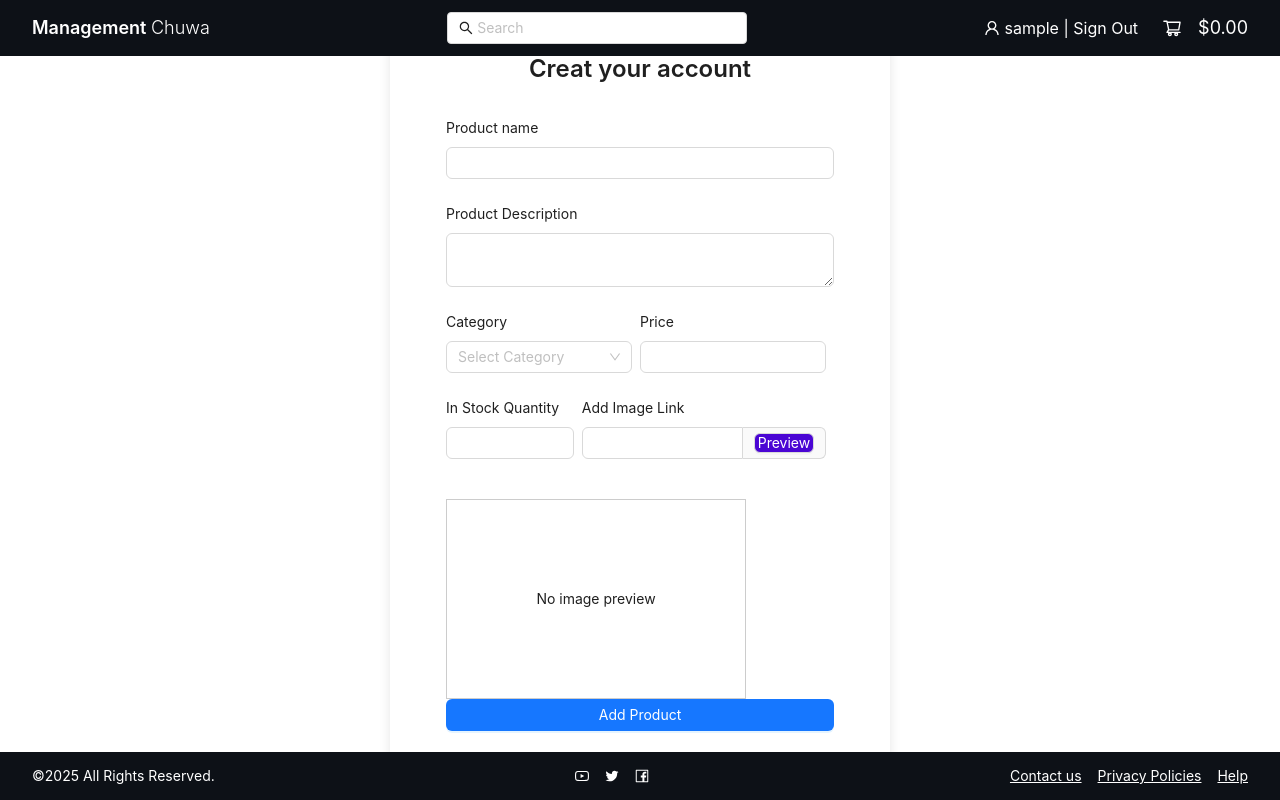
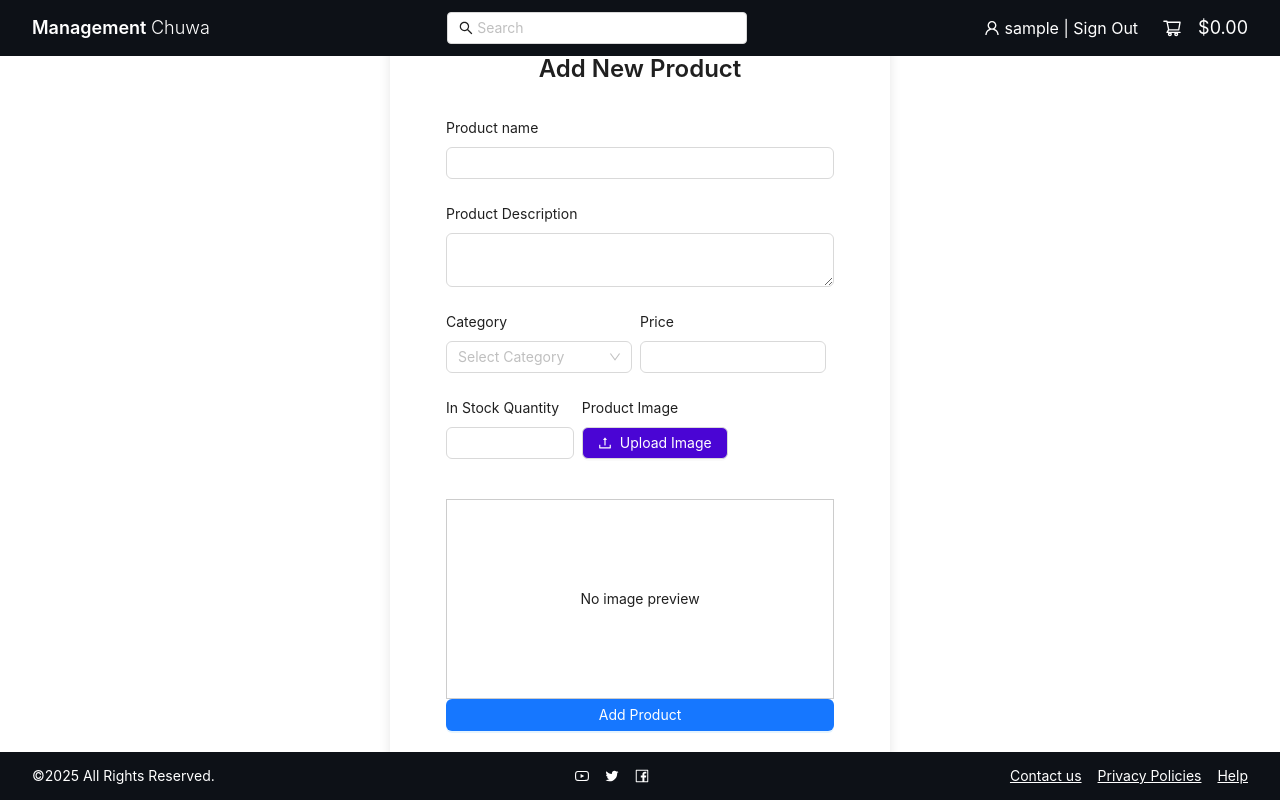
Before and after one commit to AAAAAiden/Proj1, a React (Create React App) app in the folder frontend/: page /productupload in a window 1280 px wide. Built offline with nearby package versions, Linux system fonts and the light colour scheme; sample sign-in values are in the browser's storage.

Commit message:
connect uploadPro.jsx with backend and enable local image upload

```diff
--- a/frontend/src/App.jsx
+++ b/frontend/src/App.jsx
@@ -7,6 +7,7 @@ import Layout from './components/Layout';
 import Products from './components/pages/Products';
 import RecoverySent from "./components/Auth/RecoverySent";
 import UploadPro from "./components/pages/uploadPro";
+import AdminRoute from "./components/Auth/AdminRoute";
 
 function App() {
   return (
@@ -19,7 +20,14 @@ function App() {
           <Route path='/updatepassword' element={<UpdatePassword />} />
           <Route path="/products" element={<Products />} />
           <Route path="/recovery-sent" element={<RecoverySent />} />
-          <Route path="/productupload" element={<UploadPro />} />
+          <Route
+            path="/productupload"
+            element={
+              <AdminRoute>
+                <UploadPro />
+              </AdminRoute>
+            }
+          />
         </Route>
       </Routes>
     </Router>
--- /dev/null
+++ b/frontend/src/components/Auth/AdminRoute.jsx
@@ -0,0 +1,14 @@
+import React from "react";
+import { Navigate } from "react-router-dom";
+
+const AdminRoute = ({ children }) => {
+  const token = localStorage.getItem("token");
+  const role = localStorage.getItem("role");
+
+  if (!token) return <Navigate to="/signin" replace />;
+  if (role !== "admin") return <Navigate to="/products" replace />;
+
+  return children;
+};
+
+export default AdminRoute;
--- a/frontend/src/components/Auth/SignIn.jsx
+++ b/frontend/src/components/Auth/SignIn.jsx
@@ -22,11 +22,12 @@ const SignIn = () => {
   const onFinish = (values) => {
     signIn(values)
       .then((data) => {
-        console.log(data);
         if (data.token) {
+            console.log(data);
           messageApi.success("Sign In successful!");
           form.resetFields();
           localStorage.setItem("token", data.token);
+          localStorage.setItem("role", data.role);
           setAuthUser(data.username);
           setTimeout(() => {
             navigate("/products");
--- a/frontend/src/components/pages/uploadPro.jsx
+++ b/frontend/src/components/pages/uploadPro.jsx
@@ -1,33 +1,56 @@
 import React, { useState, useEffect } from "react";
-import { Card, Form, Input, Button, message, Typography, Descriptions , InputNumber, Select} from "antd";
-import { Link } from "react-router-dom";
+import {
+  Card, Form, Input, Button, message, Typography, InputNumber, Select, Upload,
+} from "antd";
+import { UploadOutlined } from "@ant-design/icons";
 import { useNavigate } from "react-router-dom";
 
-const { Title, Text } = Typography;
+const { Title } = Typography;
+const { Option } = Select;
 
 const UploadPro = () => {
   const [form] = Form.useForm();
   const [messageApi, contextHolder] = message.useMessage();
   const [animate, setAnimate] = useState(false);
+  const [previewUrl, setPreviewUrl] = useState("");
   const navigate = useNavigate();
-  const { Option } = Select;
-  const [previewUrl, setPreviewUrl] = useState('');
-
 
   useEffect(() => {
     setAnimate(true);
   }, []);
 
   const onFinish = (values) => {
+    const token = localStorage.getItem("token");
 
-  };
+    const formData = new FormData();
+    formData.append("name", values.product.name);
+    formData.append("description", values.product.Description || "");
+    formData.append("category", values.product.category);
+    formData.append("price", values.product.price);
+    formData.append("quantity", values.product.quantity);
+    formData.append("image", values.product.image[0].originFileObj);
 
-  const handlePreview = () => {
-
-    const imageUrl = form.getFieldValue(['product', 'image']);
-    setPreviewUrl(imageUrl);
-    console.log('Image URL: ', imageUrl);
-    console.log(imageUrl);
+    fetch("http://localhost:5001/api/products", {
+      method: "POST",
+      headers: {
+        "x-auth-token": token,
+      },
+      body: formData,
+    })
+      .then(async (res) => {
+        const data = await res.json().catch(() => ({}));
+        if (!res.ok) throw data;
+        return data;
+      })
+      .then((data) => {
+        messageApi.success("🎉 Product uploaded successfully!");
+        form.resetFields();
+        setPreviewUrl("");
+      })
+      .catch((err) => {
+        console.error("Upload error:", err);
+        messageApi.error(err.msg || "Failed to upload product.");
+      });
   };
 
   return (
@@ -53,7 +76,7 @@ const UploadPro = () => {
         >
           <div style={{ padding: "40px 32px" }}>
             <Title level={3} style={{ textAlign: "center", marginBottom: 32 }}>
-              Creat your account
+              Add New Product
             </Title>
 
             <Form
@@ -64,84 +87,132 @@ const UploadPro = () => {
               autoComplete="off"
             >
               <Form.Item
-                name={['product', 'name']}
+                name={["product", "name"]}
                 label="Product name"
-                rules={[
-                    { required: true, message: "Please enter the name of the product" }
-                ]}
+                rules={[{ required: true, message: "Please enter the product name" }]}
               >
-                <Input/>
+                <Input />
               </Form.Item>
 
               <Form.Item
-                name={['product', 'Description']}
+                name={["product", "Description"]}
                 label="Product Description"
-
+                rules={[{ required: true, message: "Please enter the description" }]}
               >
                 <Input.TextArea />
               </Form.Item>
 
-
-
-
-
-
               <Form.Item style={{ marginBottom: 0 }}>
                 <Form.Item
+                  name={["product", "category"]}
                   label="Category"
-                    rules={[{ required: true }]}
-                    style={{ display: 'inline-block', width: 'calc(50% - 8px)' }}
+                  rules={[{ required: true, message: "Please enter the category" }]}
+                  style={{
+                    display: "inline-block",
+                    width: "calc(50% - 8px)",
+                  }}
                 >
                   <Select placeholder="Select Category">
                     <Option value="category1">category1</Option>
                     <Option value="category2">category2</Option>
                   </Select>
                 </Form.Item>
+
                 <Form.Item
+                  name={["product", "price"]}
                   label="Price"
-                    rules={[{ required: true }]}
-                    style={{ display: 'inline-block', width: 'calc(50% - 8px)', margin: '0 8px' }}
+                  rules={[
+                    { required: true, message: "Please enter the price" },
+                    {
+                      type: "number",
+                      min: 0,
+                      message: "Price must be a non-negative number",
+                    },
+                  ]}
+                  style={{
+                    display: "inline-block",
+                    width: "calc(50% - 8px)",
+                    margin: "0 8px",
+                  }}
                 >
-                    <InputNumber style={{width:'100%'}} controls={false}/>
+                  <InputNumber style={{ width: "100%" }} />
                 </Form.Item>
               </Form.Item>
 
+              <Form.Item
+                name={["product", "quantity"]}
+                label="In Stock Quantity"
+                rules={[
+                  { required: true, message: "Please enter the quantity" },
+                  {
+                    validator: (_, value) => {
+                      if (value === undefined || value === null || value === "") {
+                        return Promise.reject("Please enter the quantity");
+                      }
+                      if (!Number.isInteger(Number(value)) || value <= 0) {
+                        return Promise.reject("Quantity must be a positive integer");
+                      }
+                      return Promise.resolve();
+                    },
+                  },
+                ]}
+                style={{
+                  display: "inline-block",
+                  width: "calc(35% - 8px)",
+                }}
+              >
+                <InputNumber style={{ width: "100%" }} />
+              </Form.Item>
 
+              <Form.Item
+                name={["product", "image"]}
+                label="Product Image"
+                valuePropName="fileList"
+                getValueFromEvent={(e) => e && e.fileList}
+                rules={[{ required: true, message: "Please upload an image" }]}
+                style={{
+                  display: "inline-block",
+                  width: "calc(65% - 8px)",
+                  margin: "0 8px",
+                }}
+              >
+                <Upload
+                  accept="image/*"
+                  beforeUpload={() => false}
+                  maxCount={1}
+                  showUploadList={{ showPreviewIcon: false }}
+                  onChange={({ fileList }) => {
+                    const fileObj = fileList[0]?.originFileObj;
+                    if (fileObj) {
+                      const reader = new FileReader();
+                      reader.onload = (e) => setPreviewUrl(e.target.result);
+                      reader.readAsDataURL(fileObj);
+                    } else {
+                      setPreviewUrl("");
+                    }
+                  }}
+                >
+                  <Button
+                    style={{
+                      backgroundColor: "hsl(260, 95.40%, 42.50%)",
+                      color: "white",
+                    }}
+                    icon={<UploadOutlined />}
+                  >
+                    Upload Image
+                  </Button>
+                </Upload>
+              </Form.Item>
 
-
-
-
-            <Form.Item  style={{ marginBottom: 0 }}>
-                <Form.Item
-                    name={['product', 'quantity']}
-                    label="In Stock Quantity"
-                    rules={[{ required: true }]}
-                    style={{ display: 'inline-block', width: 'calc(35% - 8px)' }}
-                >
-                    <InputNumber style={{width:'100%'}} controls={false}/>
-                </Form.Item>
-                <Form.Item
-                    name={['product', 'image']}
-                    label = "Add Image Link"
-
-                    rules={[{ required: true }]}
-                    style={{ display: 'inline-block', width: 'calc(65% - 8px)', margin: '0 8px' }}
-                >
-                    <Input style={{width:'100%'}}
-
-                    addonAfter={<Button style={{backgroundColor: "hsl(260, 95.40%, 42.50%)" ,color:"white", height:"20px", width:"60px"}} onClick={(handlePreview)}>Preview</Button>}
-                    />
-                </Form.Item>
-            </Form.Item>
               <div
                 style={{
-          width: '300px',
-          height: '200px',
-          border: '1px solid #ccc',
-          marginTop: '16px',
-          display: 'flex',
-          justifyContent: 'center',
-          alignItems: 'center'
+                  width: "100%",
+                  height: "200px",
+                  border: "1px solid #ccc",
+                  marginTop: "16px",
+                  display: "flex",
+                  justifyContent: "center",
+                  alignItems: "center",
                 }}
               >
                 {previewUrl ? (
@@ -149,9 +220,9 @@ const UploadPro = () => {
                     src={previewUrl}
                     alt="Preview"
                     style={{
-              maxWidth: '100%',
-              maxHeight: '100%',
-              objectFit: 'contain'
+                      maxWidth: "100%",
+                      maxHeight: "100%",
+                      objectFit: "contain",
                     }}
                   />
                 ) : (
```
Also changed, not shown: frontend/src/components/pages/Products.jsx (+14 -26 lines), 2 other files (tests, documents, lock files or other folders). Lines whose indentation alone changed are shown as unchanged.
